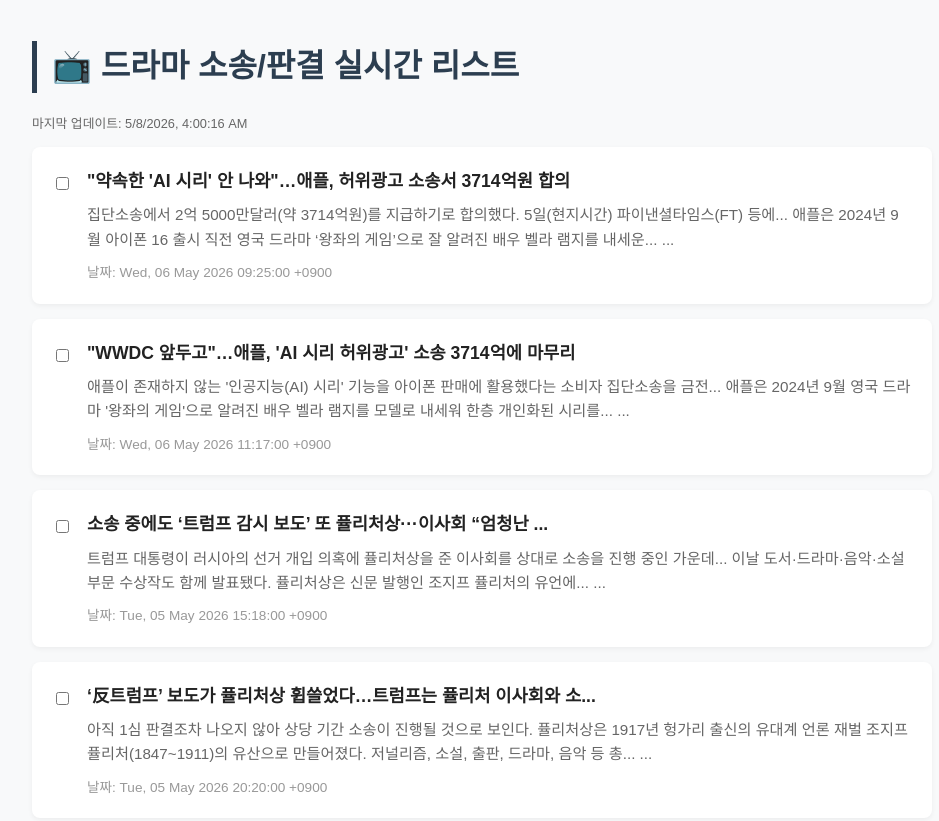
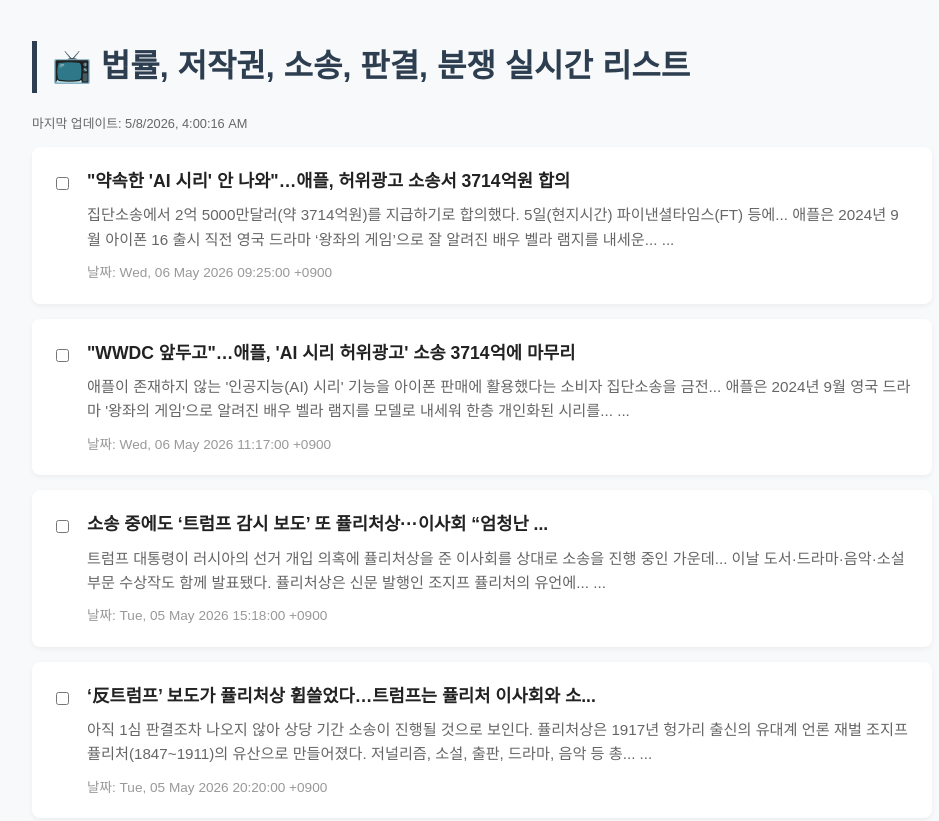
Before and after one commit to johnwoopark-cloud/koreacopylight, a plain HTML site: page index.html in a window 1280 px wide. Shown: the top 821 px of the page, without its empty margins (158-1097 px from the left). Drawn offline with Linux system fonts and the light colour scheme.

Commit message:
Change title and heading for copyright news monitoring

```diff
--- a/index.html
+++ b/index.html
@@ -3,7 +3,7 @@
 <head>
     <meta charset="UTF-8">
     <meta name="viewport" content="width=device-width, initial-scale=1.0">
-    <title>드라마 법률 뉴스 모니터링</title>
+    <title>법률 저작권 뉴스 모니터링</title>
     <style>
         :root { --primary-color: #2c3e50; --accent-color: #3498db; }
         body { font-family: 'Pretendard', sans-serif; line-height: 1.6; color: #333; max-width: 900px; margin: 0 auto; padding: 20px; background-color: #f8f9fa; }
@@ -29,7 +29,7 @@
 </head>
 <body>
 
-<h1>📺 드라마 소송/판결 실시간 리스트</h1>
+<h1>📺 법률, 저작권, 소송, 판결, 분쟁 실시간 리스트</h1>
 <p id="update-time" style="font-size: 0.8em; color: #666;"></p>
 
 <div class="container">
@@ -93,7 +93,7 @@
         document.getElementById('save-btn').style.display = checkedCount > 0 ? 'block' : 'none';
     }
 
-    // [핵심] 내 리스트에 저장 및 로컬 스토리지 기록
+    // 내 리스트에 저장 및 로컬 스토리지 기록
     function saveToMyList() {
         const checkedBoxes = document.querySelectorAll('.news-check:checked');
         let currentSaved = JSON.parse(localStorage.getItem('myNewsList')) || [];
```
